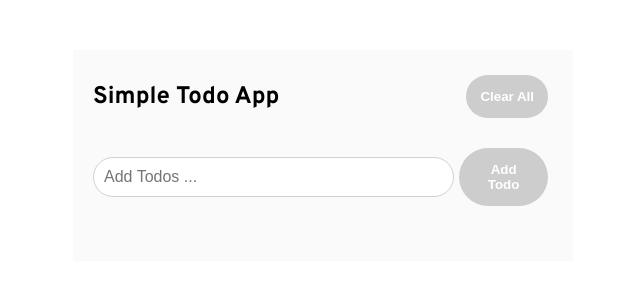
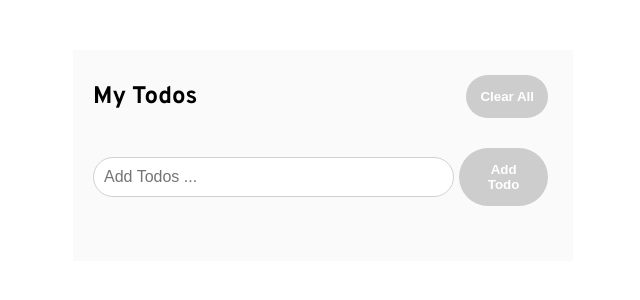
Before and after one commit to dmcshehan/recat-todo-app, a React (Create React App) app: page / in a window 1280 px wide. Shown: the top 300 px of the page, without its empty margins (317-957 px from the left). Built offline with nearby package versions, Linux system fonts and the light colour scheme.

Commit message:
change title

```diff
--- a/src/App.js
+++ b/src/App.js
@@ -118,7 +118,7 @@ class App extends Component {
     return (
       <div className={styles.app}>
         <div className={styles.header}>
-          <h2>Simple Todo App</h2>
+          <h2>My Todos</h2>
           <Button
             onClick={this.clearAll}
             style={{ background: "#f36464" }}
```
